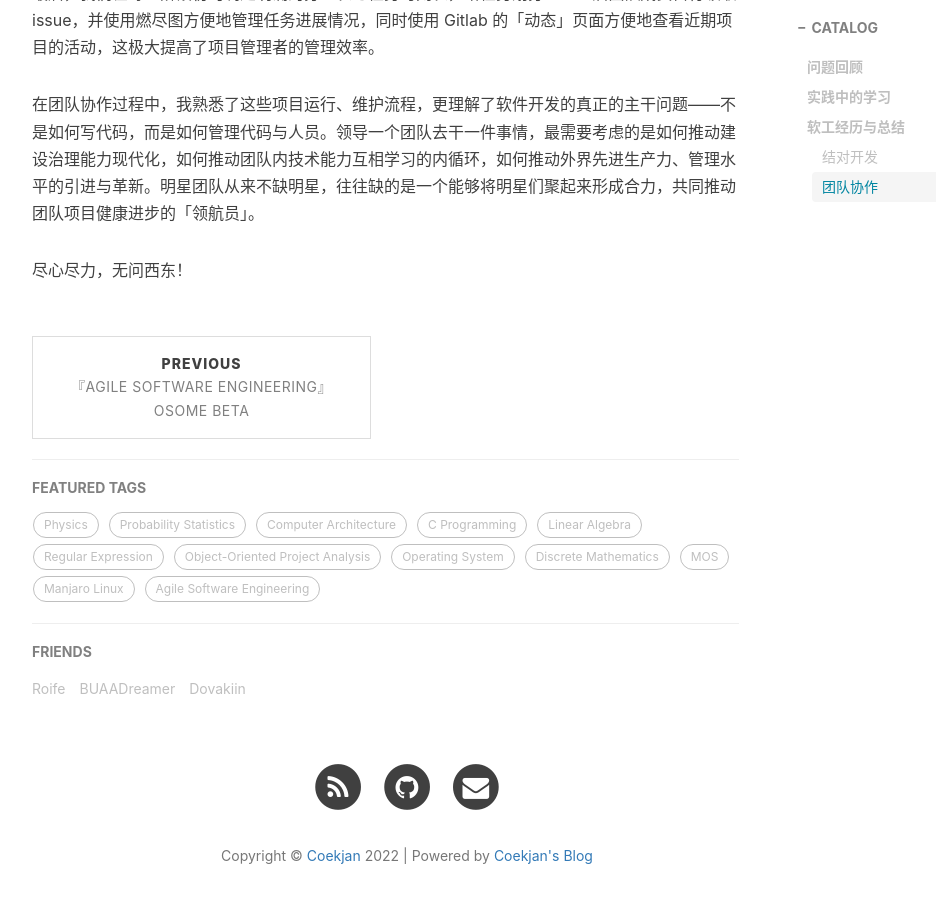
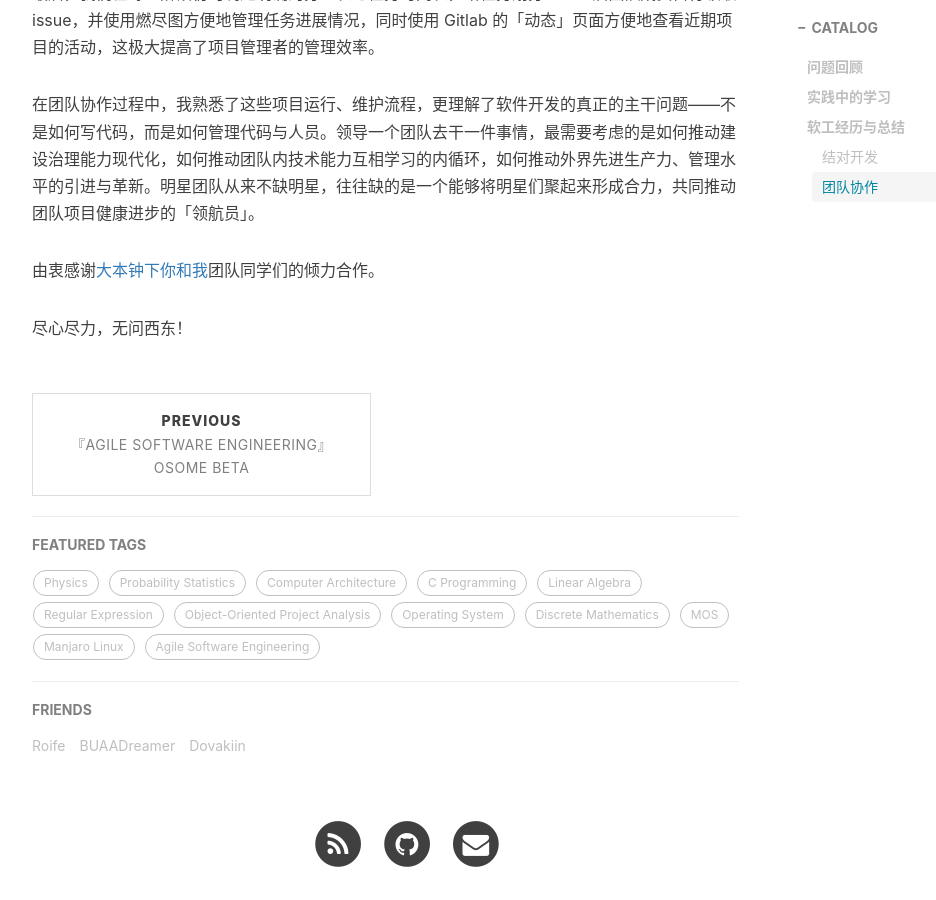
Before and after one commit to Coekjan/coekjan.github.io, a Jekyll site: the page built from _posts/Agile-Software-Engineering/2022-06-24-Review.md, in a window 1280 px wide and 900 px high, scrolled down 2962 px. Shown: the whole window, without its empty margins (233-1169 px from the left). Built offline with Jekyll 4.4.1, drawn with Linux system fonts in a browser that asks for light colours; nearby versions of some CDN libraries; comment, search, counter and statistics services are not loaded.

Commit message:
Update 2022-06-24-Review.md

```diff
--- a/_posts/Agile-Software-Engineering/2022-06-24-Review.md
+++ b/_posts/Agile-Software-Engineering/2022-06-24-Review.md
@@ -68,4 +68,6 @@ tags:
 
 在团队协作过程中，我熟悉了这些项目运行、维护流程，更理解了软件开发的真正的主干问题——不是如何写代码，而是如何管理代码与人员。领导一个团队去干一件事情，最需要考虑的是如何推动建设治理能力现代化，如何推动团队内技术能力互相学习的内循环，如何推动外界先进生产力、管理水平的引进与革新。明星团队从来不缺明星，往往缺的是一个能够将明星们聚起来形成合力，共同推动团队项目健康进步的「领航员」。
 
+由衷感谢[大本钟下你和我](https://home.cnblogs.com/u/it-was-you-and-me/)团队同学们的倾力合作。
+
 尽心尽力，无问西东！
```
